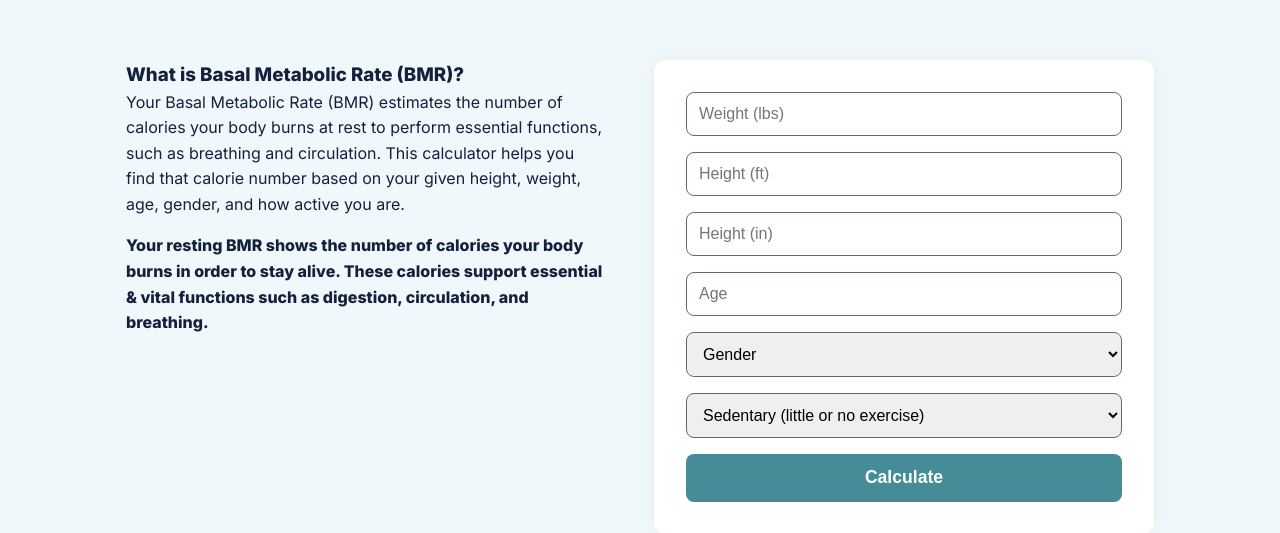
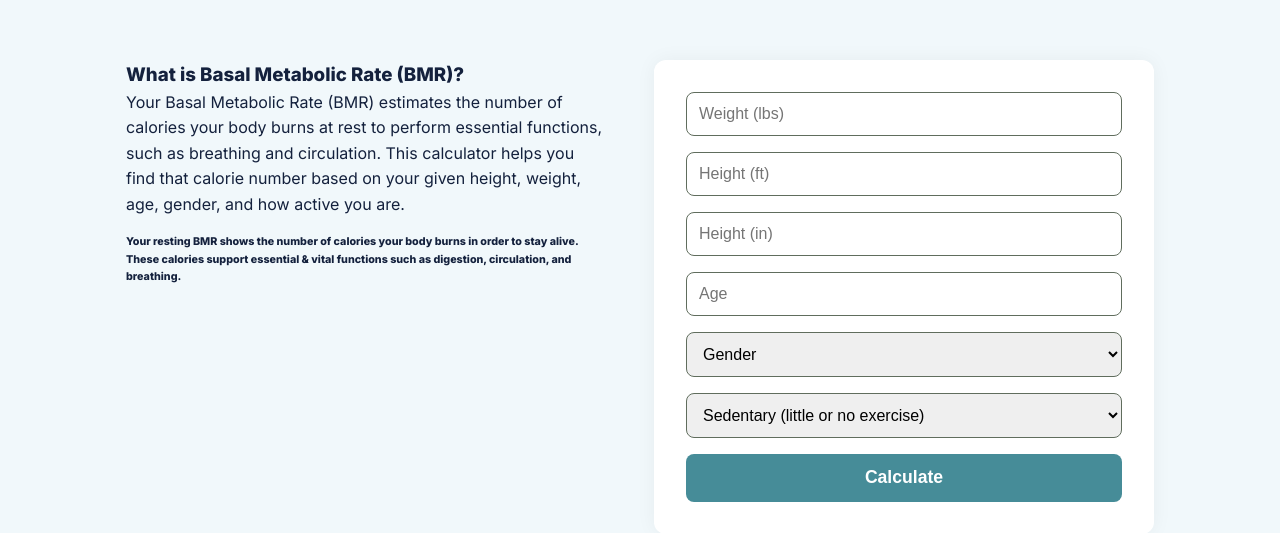
Before and after one commit to nateedralin/MediPlanner, a Flask app: page / in a window 1280 px wide. Shown: the part 528-1061 px from the top of the page. Run offline with Flask 3, Linux system fonts and the light colour scheme.

Commit message:
changed h4 to h6 in bmr info

```diff
--- a/templates/index.html
+++ b/templates/index.html
@@ -29,10 +29,10 @@
           find that calorie number based on your given height, weight, age, gender, and how active you are.
         </p>
 
-        <h4 style="margin-top: 1rem;">
+        <h6 style="margin-top: 1rem;">
           Your resting BMR shows the number of calories your body burns in order to stay alive. These calories support
           essential & vital functions such as digestion, circulation, and breathing.
-        </h4>
+        </h6>
 
         {% if bmr %}
         <div class="result-box">
```
